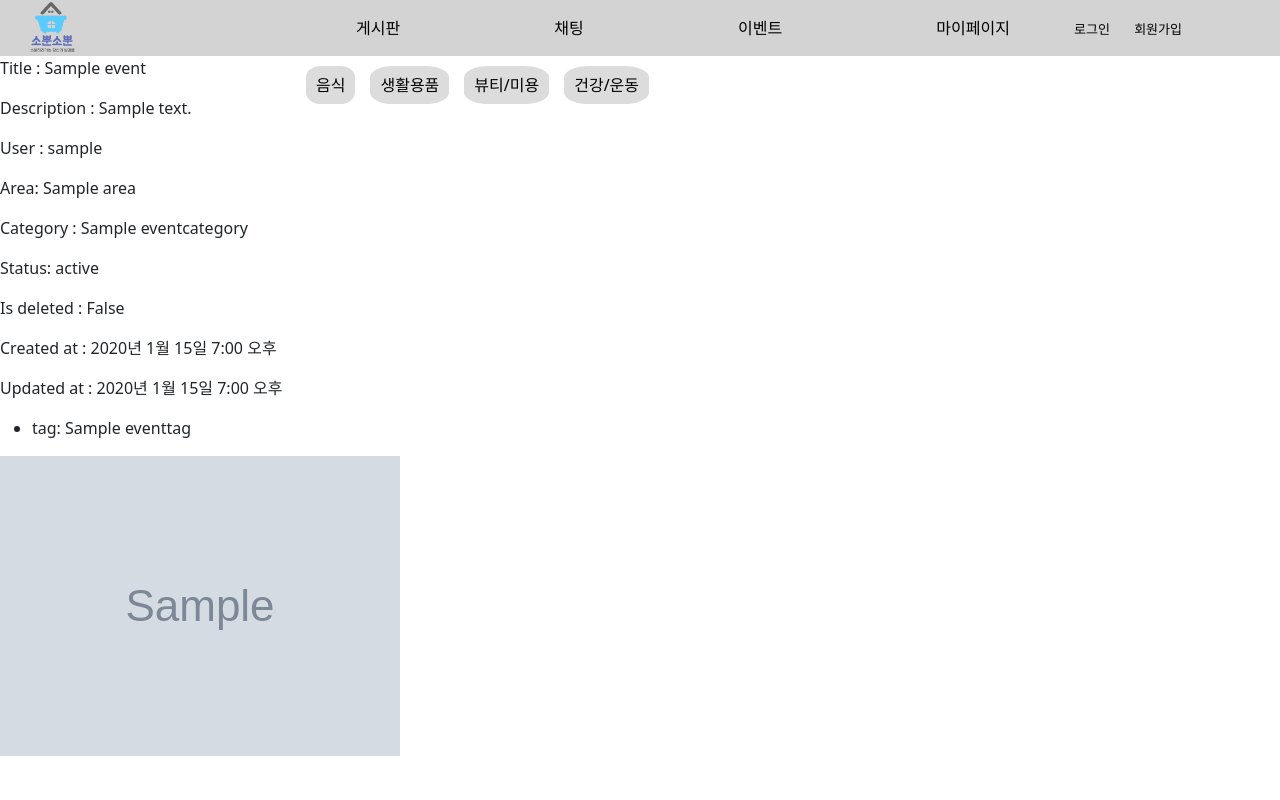
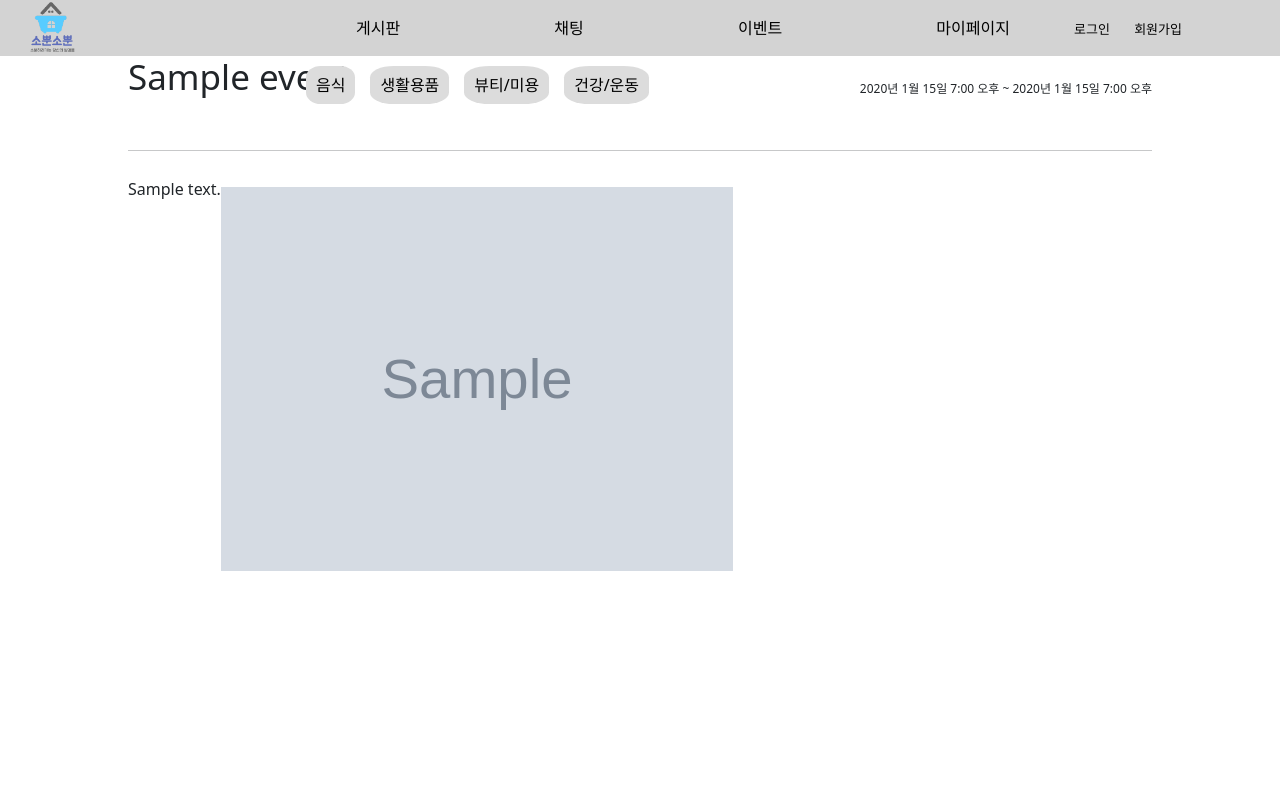
Before and after one commit to Sobbun/SobbunSobbun, a Django app: page /event/id/1 in a window 1280 px wide. Run offline with Django 4.2, Linux system fonts and the light colour scheme; tables that the repository leaves empty hold one stand-in row (values such as "Sample post"); grey boxes marked "Sample" are stand-in pictures; some libraries are stand-ins or nearby versions.

Commit message:
event post

```diff
--- a/templates/event/list.html
+++ b/templates/event/list.html
@@ -1,4 +1,5 @@
 {% extends 'base.html' %}
+{% load static%}
 {% block title%}이벤트 리스트{% endblock %}
 {% block content %}
 {% if posts %}
@@ -15,7 +16,7 @@
           <h2 style="font-size: 20px;"><a href="{% url 'event:post' post.id %}">{{ post.title }}</a></h2>
           <p style="font-size: 13px;">{{ post.description }} </p>
           <br>
-          <h4 style="font-size: 15px;">{{ post.start_date|default_if_none: "지금" }} ~ {{ post.end_date|default_if_none: "미정" }}</h4>
+          <h4 style="font-size: 15px;">{{ post.start_date|default_if_none:"지금" }} ~ {{ post.end_date|default_if_none:"미정" }}</h4>
         </div>
       </div>
     {% endfor %}
--- a/templates/event/post.html
+++ b/templates/event/post.html
@@ -2,6 +2,24 @@
 {% block title%}소분 리스트{% endblock %}
 {% block content %}
   {% if post %}
+    <div id="container">
+      <div id="title" style="width: 100%;">
+        <h2 style="float: left; font-size: 35px;">{{ post.title }}</h2>
+        <br>
+        <p style="font-size: 12px; float: right">{{ post.start_date|default_if_none:"지금" }} ~ {{ post.end_date|default_if_none:"미정" }}</p>
+      </div>
+
+      <div id="con" style="width: 100%; margin-top: 20px; float:left;">
+        <hr>
+        <p style="margin-top: 10px; float: left; text-align: left;">{{ post.description }}</p>
+        {% if post.picture %}
+          <img src="{{ post.picture.url }}" alt="" style="width: 50%; height: 50%; margin-top: 20px;">
+        {% endif %}
+      </div>
+    </div>
+  {% endif %}
+  {% if debug and post %}
+  <div>
     <p>Title : {{ post.title }}</p>
     <p>Description : {{ post.description }}</p>
     <p>User : {{ post.user }}</p>
@@ -16,10 +34,10 @@
         <li>tag: {{ tag }}</li>
     {% endfor %}
     </ul>
-  {% else %}
-  <p>소분 게시글이 없습니다.</p>
+    {% if post.picture %}
+      <img src="{{ post.picture.url }}" alt="{{ post.picture }}" />
+    {% endif%}
+  </div>
   {% endif %}
-  {% if post.picture %}
-    <img src="{{ post.picture.url }}" alt="{{ post.picture }}" />
-  {% endif%}
+
 {% endblock %}
```
Lines whose indentation alone changed are shown as unchanged.
